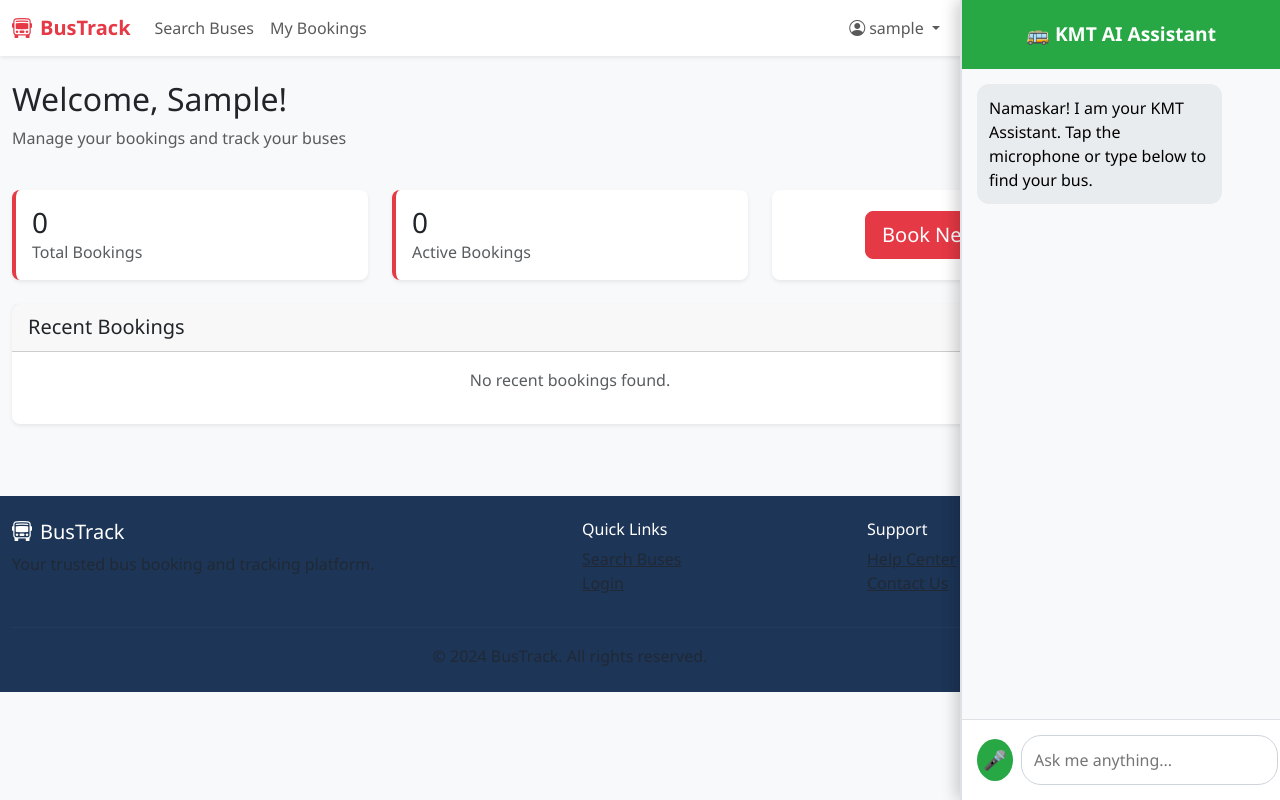
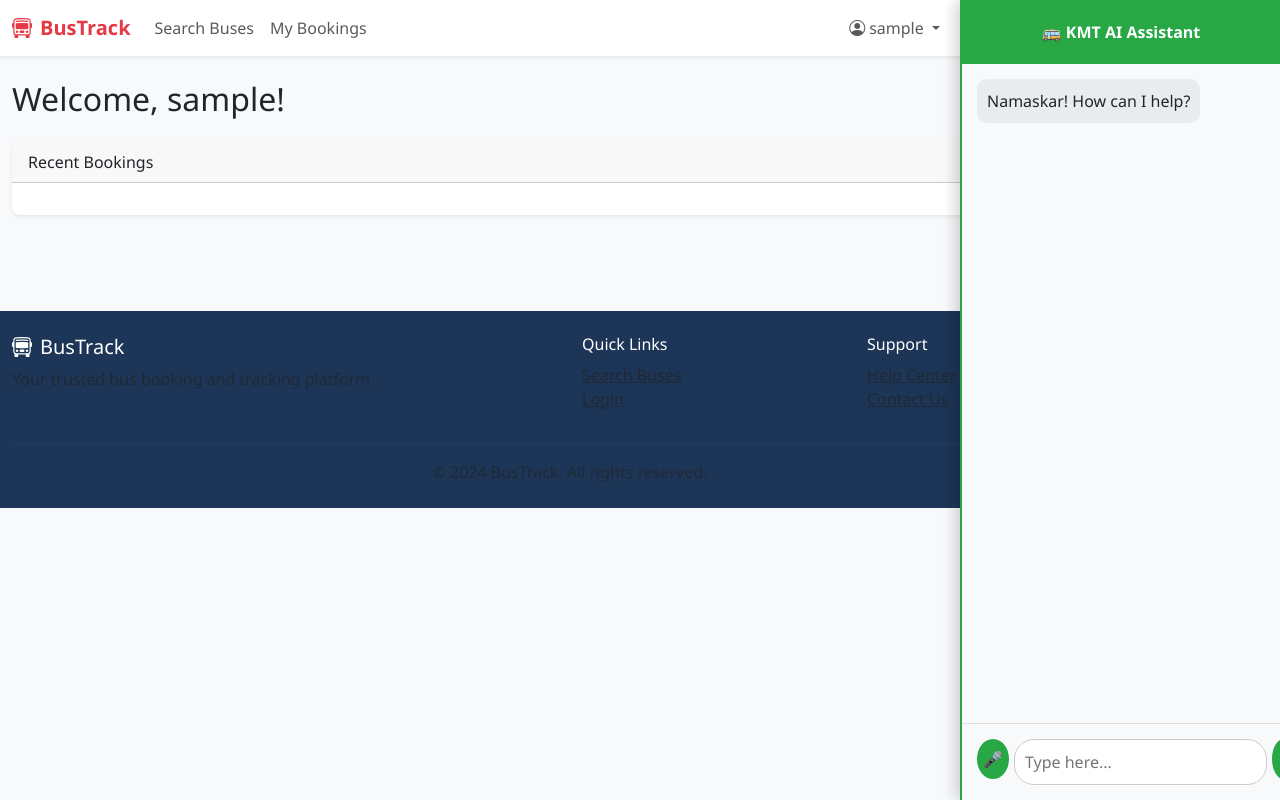
Before and after one commit to atharva0311/Bus_route, a Django app: page /users/dashboard/ in a window 1280 px wide. Run offline with Django 5.2, Linux system fonts and the light colour scheme; the visitor is signed in with stand-in values (Sample User, id 1); data that the repository does not hold is empty; parts of the project's set-up code (start-up, migrations or seed data) failed here and were passed over.

Commit message:
Update dashboard.html

```diff
--- a/templates/users/dashboard.html
+++ b/templates/users/dashboard.html
@@ -1,118 +1,28 @@
 {% extends 'base.html' %}
-
-{% block title %}Dashboard - BusTrack{% endblock %}
-
 {% block content %}
-<div class="container py-4">
-    <div class="row mb-4">
-        <div class="col">
-            <h2>Welcome, {{ user.first_name|default:user.username }}!</h2>
-            <p class="text-muted">Manage your bookings and track your buses</p>
-        </div>
+<div class="container py-4" style="margin-right: 340px;">
+    <h2>Welcome, {{ user.username }}!</h2>
+    <div class="card my-4">
+        <div class="card-header">Recent Bookings</div>
+        <div class="card-body">
+            </div>
     </div>
 
-    <div class="row g-4 mb-4">
-        <div class="col-md-4">
-            <div class="card stat-card h-100">
-                <div class="card-body">
-                    <h3 class="mb-0">{{ total_bookings }}</h3>
-                    <p class="text-muted mb-0">Total Bookings</p>
-                </div>
-            </div>
+    <div id="kmt-sidebar" style="position:fixed; top:0; right:0; width:320px; height:100vh; background:#f8f9fa; border-left:2px solid #28a745; display:flex; flex-direction:column; z-index:1050;">
+        <div style="background:#28a745; color:white; padding:20px; text-align:center; font-weight:bold;">🚌 KMT AI Assistant</div>
+        <div id="chat-messages" style="flex-grow:1; padding:15px; overflow-y:auto; display:flex; flex-direction:column; gap:10px;">
+            <div style="background:#e9ecef; padding:10px; border-radius:10px; align-self:flex-start;">Namaskar! How can I help?</div>
         </div>
-        <div class="col-md-4">
-            <div class="card stat-card h-100">
-                <div class="card-body">
-                    <h3 class="mb-0">{{ active_bookings }}</h3>
-                    <p class="text-muted mb-0">Active Bookings</p>
-                </div>
-            </div>
-        </div>
-        <div class="col-md-4">
-            <div class="card h-100">
-                <div class="card-body d-flex align-items-center justify-content-center">
-                    <a href="{% url 'buses:search' %}" class="btn btn-primary btn-lg">Book New Trip</a>
-                </div>
-            </div>
-        </div>
-    </div>
-
-    <div class="row">
-        <div class="col-12">
-            <div class="card">
-                <div class="card-header d-flex justify-content-between align-items-center">
-                    <h5 class="mb-0">Recent Bookings</h5>
-                    <a href="{% url 'bookings:list' %}" class="btn btn-sm btn-outline-primary">View All</a>
-                </div>
-                <div class="card-body">
-                    {% if bookings %}
-                    <div class="table-responsive">
-                        <table class="table table-hover">
-                            <thead>
-                                <tr>
-                                    <th>Booking ID</th>
-                                    <th>Bus</th>
-                                    <th>Route</th>
-                                    <th>Date</th>
-                                    <th>Status</th>
-                                </tr>
-                            </thead>
-                            <tbody>
-                                {% for booking in bookings %}
-                                <tr>
-                                    <td><strong>{{ booking.booking_id }}</strong></td>
-                                    <td>{{ booking.bus.bus_name }}</td>
-                                    <td>{{ booking.bus.route }}</td>
-                                    <td>{{ booking.travel_date }}</td>
-                                    <td>
-                                        <span class="badge bg-{% if booking.status == 'confirmed' %}success{% else %}warning{% endif %}">
-                                            {{ booking.get_status_display }}
-                                        </span>
-                                    </td>
-                                </tr>
-                                {% endfor %}
-                            </tbody>
-                        </table>
-                    </div>
-                    {% else %}
-                    <p class="text-center text-muted">No recent bookings found.</p>
-                    {% endif %}
-                </div>
-            </div>
-        </div>
-    </div>
-
-    <div id="kmt-sidebar">
-        <div class="sidebar-header">🚌 KMT AI Assistant</div>
-        <div class="sidebar-messages" id="chat-messages">
-            <div class="bot-msg">Namaskar! I am your KMT Assistant. How can I help?</div>
-        </div>
-        <div class="sidebar-input-area">
-            <button id="mic-btn" class="action-btn" type="button" onclick="startVoice()">🎤</button>
-            <input type="text" id="chat-input" placeholder="Type or speak...">
-            <button id="send-btn" class="action-btn" type="button" onclick="sendMessage()">➤</button>
+        <div style="padding:15px; display:flex; gap:5px; border-top:1px solid #ddd;">
+            <button onclick="startVoice()" type="button" style="background:#28a745; color:white; border:none; border-radius:50%; width:40px; height:40px;">🎤</button>
+            <input type="text" id="chat-input" placeholder="Type here..." style="flex-grow:1; border-radius:20px; border:1px solid #ccc; padding:10px;">
+            <button onclick="sendMessage()" type="button" style="background:#28a745; color:white; border:none; border-radius:50%; width:40px; height:40px;">➤</button>
         </div>
     </div>
 </div>
 
-<style>
-    .container { margin-right: 340px !important; transition: 0.3s; }
-    #kmt-sidebar {
-        position: fixed; top: 0; right: 0; width: 320px; height: 100vh;
-        background: #f8f9fa; z-index: 1050; border-left: 2px solid #28a745;
-        display: flex; flex-direction: column;
-    }
-    .sidebar-header { background: #28a745; color: white; padding: 20px; font-weight: bold; text-align: center; }
-    .sidebar-messages { flex-grow: 1; padding: 15px; overflow-y: auto; display: flex; flex-direction: column; gap: 10px; }
-    .bot-msg { background: #e9ecef; padding: 10px; border-radius: 10px; align-self: flex-start; max-width: 85%; color: black; }
-    .user-msg { background: #007bff; color: white; padding: 10px; border-radius: 10px; align-self: flex-end; max-width: 85%; }
-    .sidebar-input-area { padding: 15px; background: #fff; display: flex; gap: 5px; border-top: 1px solid #ddd; }
-    #chat-input { flex-grow: 1; border-radius: 20px; border: 1px solid #ccc; padding: 10px; outline: none; }
-    .action-btn { background: #28a745; color: white; border: none; border-radius: 50%; width: 40px; height: 40px; cursor: pointer; display: flex; align-items: center; justify-content: center; }
-</style>
-
 <script>
-// 1. Mandatory CSRF Fix for Django
+// 1. GET CSRF TOKEN (Django Security)
 function getCookie(name) {
     let cookieValue = null;
     if (document.cookie && document.cookie !== '') {
@@ -128,54 +38,51 @@ function getCookie(name) {
     return cookieValue;
 }
 
-// 2. Global Chat Function
+// 2. THE SEND FUNCTION
 async function sendMessage() {
     const input = document.getElementById('chat-input');
-    const messages = document.getElementById('chat-messages');
+    const msgContainer = document.getElementById('chat-messages');
     const text = input.value.trim();
     if (!text) return;
 
+    // Add User Message to UI
     const userDiv = document.createElement('div');
-    userDiv.className = 'user-msg';
+    userDiv.style.cssText = "background:#007bff; color:white; padding:10px; border-radius:10px; align-self:flex-end; margin-left:auto;";
     userDiv.innerText = text;
-    messages.appendChild(userDiv);
+    msgContainer.appendChild(userDiv);
     input.value = '';
-    messages.scrollTop = messages.scrollHeight;
 
     try {
         const response = await fetch("/bookings/api/chat/", {
             method: "POST",
-            headers: { "Content-Type": "application/json", "X-CSRFToken": getCookie('csrftoken') },
+            headers: {
+                "Content-Type": "application/json",
+                "X-CSRFToken": getCookie('csrftoken')
+            },
             body: JSON.stringify({ message: text })
         });
+
+        if (!response.ok) {
+            // THIS WILL TELL US THE ERROR CODE (e.g., 403, 404, 500)
+            alert("Server Error: " + response.status);
+            return;
+        }
+
         const data = await response.json();
         const botDiv = document.createElement('div');
-        botDiv.className = 'bot-msg';
+        botDiv.style.cssText = "background:#e9ecef; color:black; padding:10px; border-radius:10px; align-self:flex-start;";
         botDiv.innerText = data.reply || "Error: " + data.error;
-        messages.appendChild(botDiv);
-        messages.scrollTop = messages.scrollHeight;
-    } catch (e) { console.error(e); }
+        msgContainer.appendChild(botDiv);
+        msgContainer.scrollTop = msgContainer.scrollHeight;
+
+    } catch (e) {
+        alert("Connection Failed: " + e);
+    }
 }
 
-// 3. Global Voice Function
-const SpeechRecognition = window.SpeechRecognition || window.webkitSpeechRecognition;
-const recognition = SpeechRecognition ? new SpeechRecognition() : null;
-
-if (recognition) {
-    recognition.lang = 'en-IN'; // Change to 'mr-IN' for Marathi
-    recognition.onstart = () => { document.getElementById('mic-btn').innerText = '🔴'; };
-    recognition.onresult = (event) => {
-        document.getElementById('chat-input').value = event.results[0][0].transcript;
-        sendMessage();
-    };
-    recognition.onend = () => { document.getElementById('mic-btn').innerText = '🎤'; };
-}
-
-function startVoice() { if (recognition) recognition.start(); else alert("Chrome Required"); }
-
-// Enter Key listener
-document.addEventListener('DOMContentLoaded', () => {
-    document.getElementById('chat-input').addEventListener('keypress', (e) => { if(e.key === 'Enter') sendMessage(); });
-});
+// 3. VOICE LOGIC
+const recognition = new (window.SpeechRecognition || window.webkitSpeechRecognition)();
+recognition.onresult = (e) => { document.getElementById('chat-input').value = e.results[0][0].transcript; sendMessage(); };
+function startVoice() { recognition.start(); }
 </script>
 {% endblock %}
```
